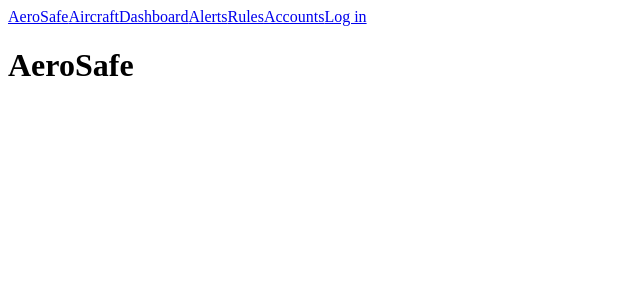
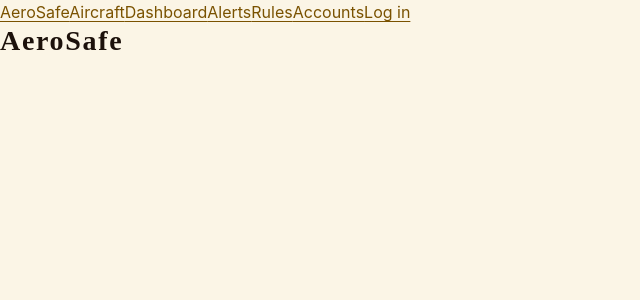
Before and after one commit to thibault-dlb/aerosafe, a React (Vite) app in the folder src/front/: page / in a window 1280 px wide. Shown: the top 300 px of the page, without its empty margins (0-640 px from the left). Built offline with nearby package versions, Linux system fonts and the light colour scheme.

Commit message:
feat(front): add the design tokens and global styles

```diff
--- a/src/front/src/main.tsx
+++ b/src/front/src/main.tsx
@@ -2,6 +2,8 @@ import { StrictMode } from "react";
 import { createRoot } from "react-dom/client";
 
 import App from "./App";
+import "./styles/tokens.css";
+import "./styles/global.css";
 
 createRoot(document.getElementById("root") as HTMLElement).render(
   <StrictMode>
--- /dev/null
+++ b/src/front/src/styles/global.css
@@ -0,0 +1,105 @@
+/* Global styles: reset, base typography and utilities. Colours come from tokens.css. */
+
+*,
+*::before,
+*::after {
+  box-sizing: border-box;
+}
+
+html {
+  -webkit-text-size-adjust: 100%;
+}
+
+body {
+  margin: 0;
+  background: var(--color-bg);
+  color: var(--color-text);
+  font-family: var(--font-ui);
+  font-size: var(--text-md);
+  line-height: 1.5;
+}
+
+h1,
+h2,
+h3,
+h4 {
+  margin: 0 0 var(--space-3);
+  font-family: var(--font-display);
+  font-weight: 600;
+  letter-spacing: 0.06em;
+  line-height: 1.2;
+}
+
+h1 {
+  font-size: var(--text-xl);
+}
+
+h2 {
+  font-size: var(--text-lg);
+}
+
+h3,
+h4 {
+  font-size: var(--text-md);
+}
+
+p {
+  margin: 0 0 var(--space-3);
+}
+
+a {
+  color: var(--color-link);
+  text-underline-offset: 3px;
+}
+
+button,
+input,
+select,
+textarea {
+  font: inherit;
+  color: inherit;
+}
+
+img,
+svg {
+  max-width: 100%;
+}
+
+:focus-visible {
+  outline: 2px solid var(--color-link);
+  outline-offset: 2px;
+}
+
+::selection {
+  background: color-mix(in srgb, var(--color-selection) 35%, transparent);
+}
+
+/* Data: callsigns, ICAO24 codes, altitudes, speeds, coordinates and times. */
+.mono {
+  font-family: var(--font-mono);
+  font-variant-numeric: tabular-nums;
+}
+
+/* Text for screen readers only. */
+.visually-hidden {
+  position: absolute;
+  width: 1px;
+  height: 1px;
+  margin: -1px;
+  padding: 0;
+  overflow: hidden;
+  clip: rect(0 0 0 0);
+  white-space: nowrap;
+  border: 0;
+}
+
+@media (prefers-reduced-motion: reduce) {
+  *,
+  *::before,
+  *::after {
+    animation-duration: 0.01ms !important;
+    animation-iteration-count: 1 !important;
+    transition-duration: 0.01ms !important;
+    scroll-behavior: auto !important;
+  }
+}
--- /dev/null
+++ b/src/front/src/styles/tokens.css
@@ -0,0 +1,127 @@
+/*
+ * Design tokens. Source: docs/brand/brand-guidelines.md (section 3).
+ * Dark theme (E, Golden radar) is the default. The light theme (B, Papyrus) is used when the
+ * user picks it with the switch (`data-theme="light"`) or, without a choice, when the system
+ * asks for it. No component uses a literal colour: it reads these variables.
+ */
+
+:root {
+  /* Fonts, with fallbacks: the interface still reads if the font files are missing. */
+  --font-display: "Cinzel Variable", Cinzel, "Trajan Pro", serif;
+  --font-ui: "Inter Variable", Inter, system-ui, sans-serif;
+  --font-mono: "JetBrains Mono Variable", "JetBrains Mono", ui-monospace, Consolas, monospace;
+
+  /* Type scale */
+  --text-xs: 0.75rem;
+  --text-sm: 0.875rem;
+  --text-md: 1rem;
+  --text-lg: 1.25rem;
+  --text-xl: 1.75rem;
+  --text-2xl: 2.5rem;
+
+  /* Spacing scale */
+  --space-1: 0.25rem;
+  --space-2: 0.5rem;
+  --space-3: 0.75rem;
+  --space-4: 1rem;
+  --space-5: 1.5rem;
+  --space-6: 2rem;
+  --space-7: 3rem;
+
+  /* Radii and layout */
+  --radius-sm: 4px;
+  --radius-md: 8px;
+  --radius-lg: 12px;
+  --page-width: 80rem;
+  --gutter: var(--space-4);
+
+  /* Dark theme (default) */
+  color-scheme: dark;
+  --color-bg: #1c110b;
+  --color-surface: #2a1b12;
+  --color-raised: #38251a;
+  --color-border: #4a3425;
+  --color-text: #f1e6cf;
+  --color-text-muted: #b0a08a;
+  --color-primary: #3dd6c4;
+  --color-on-primary: #0a1f1e;
+  --color-link: #e3b23c;
+  --color-selection: #e3b23c;
+  --color-data: #3dd6c4;
+  --color-danger: #e5604d;
+  --color-warning: #f28c28;
+  --color-brand: #e3b23c;
+
+  --map-bg: #130e04;
+  --map-land: #221808;
+  --map-grid: #4a3a12;
+  --map-text: #c2a560;
+  --map-selected: #3dd6c4;
+  --map-aircraft-low: #b07a1c;
+  --map-aircraft-mid: #e3b23c;
+  --map-aircraft-high: #f5d77e;
+  --map-beam: #3dd6c4;
+  --map-rings: #a07a25;
+}
+
+/* Light theme (B, Papyrus) */
+:root[data-theme="light"] {
+  color-scheme: light;
+  --color-bg: #fbf5e6;
+  --color-surface: #f1e6cf;
+  --color-raised: #fffdf6;
+  --color-border: #d9c9a5;
+  --color-text: #1c110b;
+  --color-text-muted: #6b5a48;
+  --color-primary: #1f6f63;
+  --color-on-primary: #fbf5e6;
+  --color-link: #7a5200;
+  --color-selection: #7a5200;
+  --color-data: #1f6f63;
+  --color-danger: #a8341f;
+  --color-warning: #8f4a00;
+  --color-brand: #7a5200;
+
+  --map-bg: #eadfc2;
+  --map-land: #f7f0dc;
+  --map-grid: #d9c9a5;
+  --map-text: #6b5a48;
+  --map-selected: #1f6f63;
+  --map-aircraft-low: #9a7000;
+  --map-aircraft-mid: #7f5f00;
+  --map-aircraft-high: #4f3a00;
+  --map-beam: #1f6f63;
+  --map-rings: #9a7420;
+}
+
+/* Without a choice from the user, follow the system setting. Keep in step with the block above. */
+@media (prefers-color-scheme: light) {
+  :root:not([data-theme="dark"]) {
+    color-scheme: light;
+    --color-bg: #fbf5e6;
+    --color-surface: #f1e6cf;
+    --color-raised: #fffdf6;
+    --color-border: #d9c9a5;
+    --color-text: #1c110b;
+    --color-text-muted: #6b5a48;
+    --color-primary: #1f6f63;
+    --color-on-primary: #fbf5e6;
+    --color-link: #7a5200;
+    --color-selection: #7a5200;
+    --color-data: #1f6f63;
+    --color-danger: #a8341f;
+    --color-warning: #8f4a00;
+    --color-brand: #7a5200;
+
+    --map-bg: #eadfc2;
+    --map-land: #f7f0dc;
+    --map-grid: #d9c9a5;
+    --map-text: #6b5a48;
+    --map-selected: #1f6f63;
+    --map-aircraft-low: #9a7000;
+    --map-aircraft-mid: #7f5f00;
+    --map-aircraft-high: #4f3a00;
+    --map-beam: #1f6f63;
+    --map-rings: #9a7420;
+  }
+}
```
